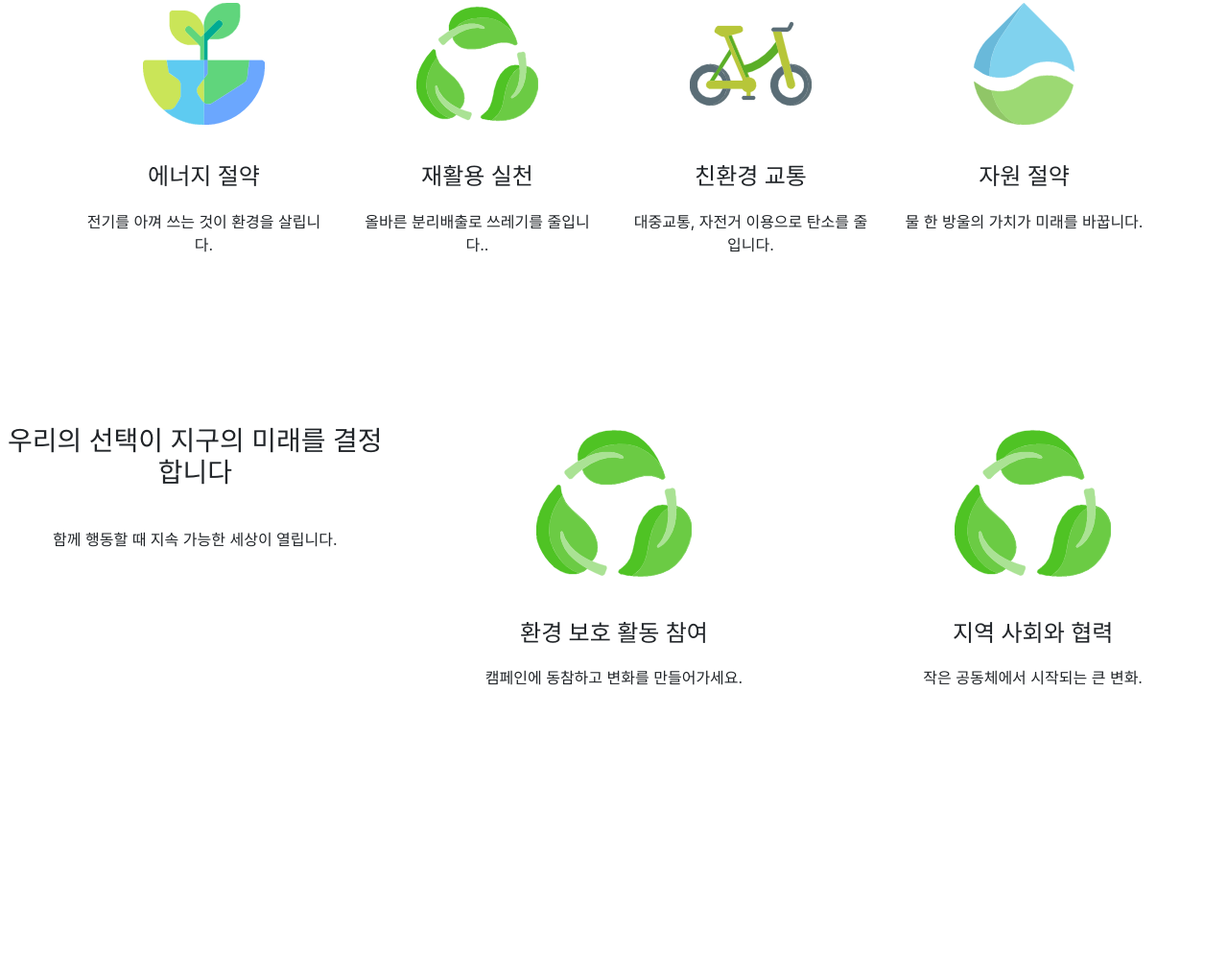
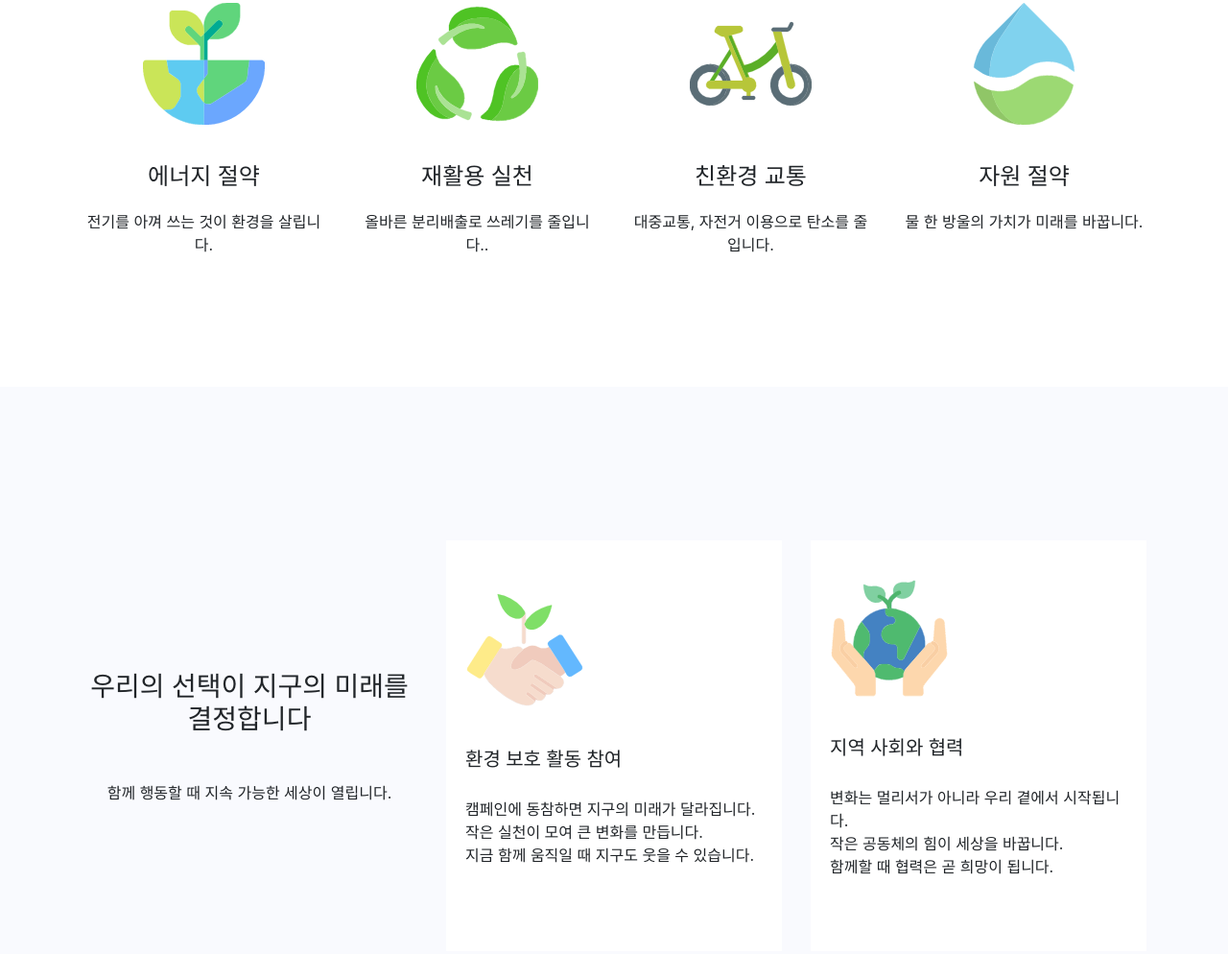
Before and after one commit to taemin2336/sample, a plain HTML site: page index.html in a window 1280 px wide. Shown: the part 971-1965 px from the top of the page at 96% size. Before the commit the page ends 1705 px from the top, so only its background shows below. Drawn offline with nearby package versions, Linux system fonts and the light colour scheme.

Commit message:
3section마무리

```diff
--- a/assets/css/style.css
+++ b/assets/css/style.css
@@ -1,4 +1,4 @@
-@import url('commons.css');
+@import url("commons.css");
 
 .kv .kv--title {
   height: 680px;
@@ -15,7 +15,7 @@
 }
 
 .kv--title__cta {
-   padding: 10px 15px;
+  padding: 3px 15px;
   border: 1px solid #fff;
   border-radius: 100px;
   color: rgb(8, 8, 8);
@@ -23,22 +23,22 @@
 }
 
 .backImg1 {
-   background-image: url('../images/Image_fx.jpg');
+  background-image: url("../images/Image_fx.jpg");
   background-position: center;
   background-size: cover;
 }
 .backImg2 {
-   background-image: url('../images/Image_fx\ \(1\).jpg');
+  background-image: url("../images/Image_fx\ \(1\).jpg");
   background-position: center;
   background-size: cover;
 }
 .backImg3 {
-   background-image: url('../images/Image_fx\ \(2\).jpg');
+  background-image: url("../images/Image_fx\ \(2\).jpg");
   background-position: center;
   background-size: cover;
 }
 .backImg4 {
-   background-image: url('../images/Image_fx\ \(3\).jpg');
+  background-image: url("../images/Image_fx\ \(3\).jpg");
   background-position: center;
   background-size: cover;
 }
@@ -56,7 +56,7 @@
 }
 
 .content--title .line::before {
-   content: '';
+  content: "";
   width: 60px;
   height: 1px;
   background-color: #000;
@@ -68,6 +68,33 @@
   width: 50%;
 }
 
+.participate {
+  height: 680px;
+  background-color: #f9fafe;
+  display: flex;
+}
+
+.participate--right {
+  background-color: #fff;
+  text-align: left;
+  padding: 20px;
+}
+
+.participate--right > h4 {
+  font-size: 1.25rem;
+}
+
+.participate--right > p {
+  padding-bottom: 40px;
+  font-size: 1rem;
+}
+.participate .campaign {
+  height: 100%;
+  display: flex;
+  flex-direction: column;
+  justify-content: center;
+}
+
 .campaign img {
   width: 40%;
 }
--- a/index.html
+++ b/index.html
@@ -6,7 +6,10 @@
     <title>랜딩페이지</title>
     <link rel="stylesheet" href="assets/css/bootstrap.min.css" />
     <!-- bootstrap -->
-      <link rel="stylesheet" href="https://cdn.jsdelivr.net/npm/swiper@11/swiper-bundle.min.css" />
+    <link
+      rel="stylesheet"
+      href="https://cdn.jsdelivr.net/npm/swiper@11/swiper-bundle.min.css"
+    />
     <!-- swiper -->
     <link rel="stylesheet" href="assets/css/style.css" />
   </head>
@@ -18,25 +21,33 @@
           <div class="swiper-slide backImg1">
             <div class="kv--title text-center">
               <h2>지구는 선택이 아닌 우리의 책임입니다.<br /></h2>
-                     <a href="#" class="kv--title__cta mt-20">작은 실천이 큰 변화를 만듭니다. 지금 함께 시작하세요.</a>
+              <a href="#" class="kv--title__cta mt-20"
+                >작은 실천이 큰 변화를 만듭니다. 지금 함께 시작하세요.</a
+              >
             </div>
           </div>
           <div class="swiper-slide backImg2">
             <div class="kv--title text-center">
               <h2>오늘의 행동이 내일의 환경을 만듭니다</h2>
-                     <a href="#" class="kv--title__cta mt-20">지속 가능한 미래는 우리의 손에 달려 있습니다.</a>
+              <a href="#" class="kv--title__cta mt-20"
+                >지속 가능한 미래는 우리의 손에 달려 있습니다.</a
+              >
             </div>
           </div>
           <div class="swiper-slide backImg3">
             <div class="kv--title text-center">
               <h2>버려지는 순간, 사라지지 않는 쓰레기</h2>
-                     <a href="#" class="kv--title__cta mt-20">재활용과 절약이 만드는 깨끗한 지구.</a>
+              <a href="#" class="kv--title__cta mt-20"
+                >재활용과 절약이 만드는 깨끗한 지구.</a
+              >
             </div>
           </div>
           <div class="swiper-slide backImg4">
             <div class="kv--title text-center">
               <h2>지속 가능한 세상, 우리 모두의 약속</h2>
-                     <a href="#" class="kv--title__cta mt-20">함께라면 환경은 다시 숨을 쉽니다.</a>
+              <a href="#" class="kv--title__cta mt-20"
+                >함께라면 환경은 다시 숨을 쉽니다.</a
+              >
             </div>
           </div>
         </div>
@@ -87,37 +98,58 @@
         </div>
       </div>
     </section>
-      <section class="row text-center mt-40">
-         <div class="col-md-4">
+    <section class="participate common-padding">
+      <div class="container">
+        <div class="row text-center mt-40">
+          <div class="col-md-4 participate--left">
             <div class="campaign">
               <h3>우리의 선택이 지구의 미래를 결정합니다</h3>
               <p class="mt-40">함께 행동할 때 지속 가능한 세상이 열립니다.</p>
             </div>
           </div>
           <div class="col-md-4">
-            <div class="campaign">
-               <img src="assets/images/icon/biodegradable.svg" alt="아이콘" />
+            <div class="campaign participate--right">
+              <img
+                src="assets/images/icon/hand.svg"
+                alt="아이콘"
+                class="mt-20"
+              />
               <h4 class="mt-40">환경 보호 활동 참여</h4>
-               <p class="mt-20">캠페인에 동참하고 변화를 만들어가세요.</p>
+              <p class="mt-20">
+                캠페인에 동참하면 지구의 미래가 달라집니다.<br />
+                작은 실천이 모여 큰 변화를 만듭니다.<br />
+                지금 함께 움직일 때 지구도 웃을 수 있습니다.
+              </p>
             </div>
           </div>
           <div class="col-md-4">
-            <div class="campaign">
-               <img src="assets/images/icon/biodegradable.svg" alt="아이콘" />
+            <div class="campaign participate--right">
+              <img
+                src="assets/images/icon/earth.svg"
+                alt="아이콘"
+                class="mt-20"
+              />
               <h4 class="mt-40">지역 사회와 협력</h4>
-               <p class="mt-20">작은 공동체에서 시작되는 큰 변화.</p>
+              <p class="mt-20">
+                변화는 멀리서가 아니라 우리 곁에서 시작됩니다.<br />
+                작은 공동체의 힘이 세상을 바꿉니다.<br />
+                함께할 때 협력은 곧 희망이 됩니다.
+              </p>
+            </div>
+          </div>
         </div>
       </div>
     </section>
+
     <script src="assets/js/jquery.slim.min.js"></script>
     <script src="assets/js/bootstrap.bundle.min.js"></script>
     <script src="https://cdn.jsdelivr.net/npm/swiper@11/swiper-bundle.min.js"></script>
     <script>
-         var swiper = new Swiper('.kvSwiper', {
+      var swiper = new Swiper(".kvSwiper", {
         pagination: {
-               el: '.swiper-pagination',
+          el: ".swiper-pagination",
         },
-         })
+      });
     </script>
   </body>
 </html>
```
Also changed, not shown: assets/images/icon/earth.svg (added), assets/images/icon/hand.svg (added). Lines whose indentation alone changed are shown as unchanged.
